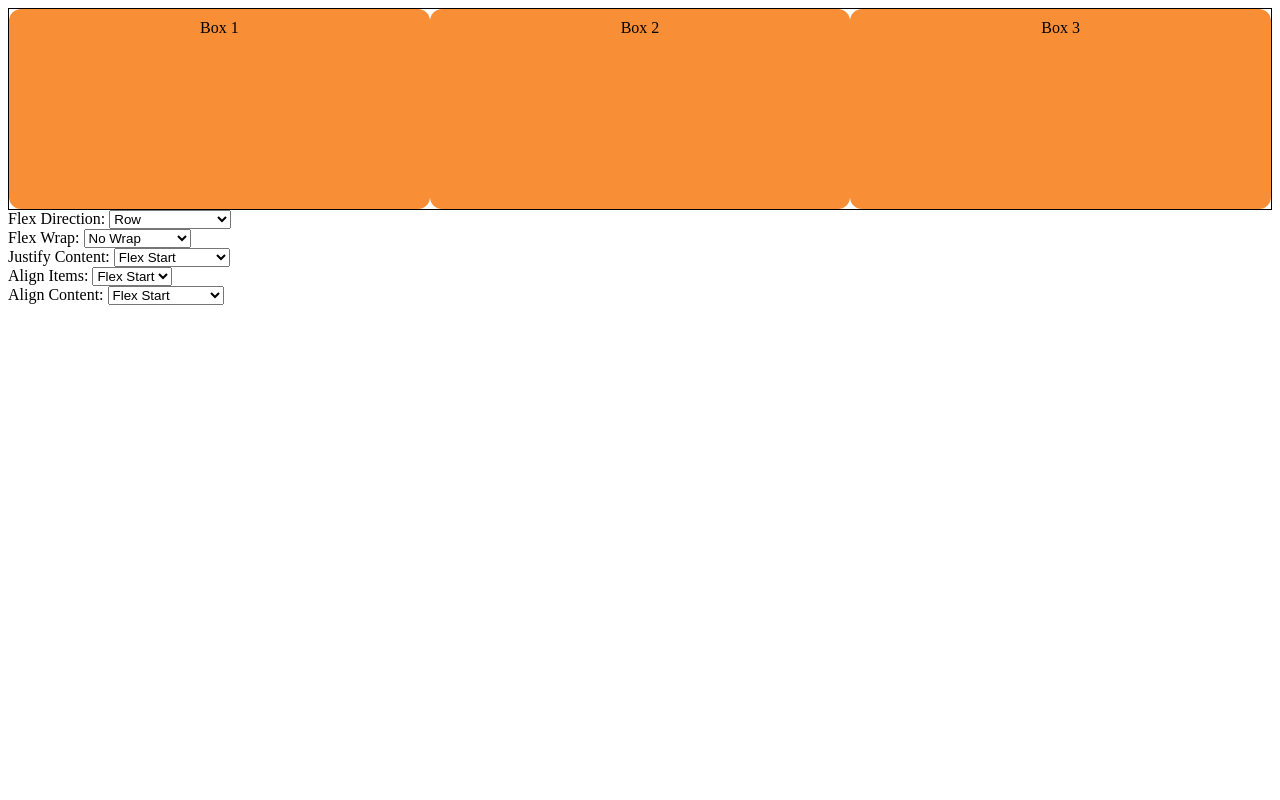
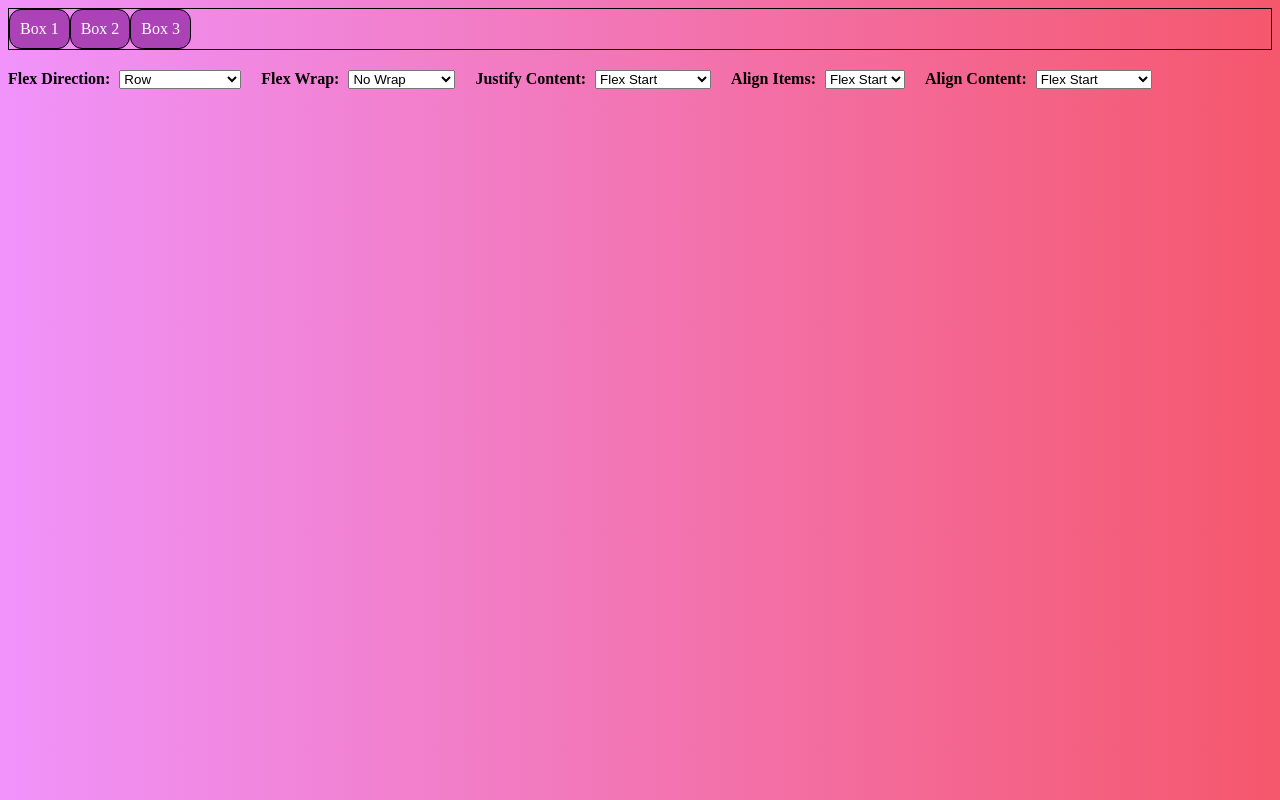
Before and after one commit to hernandoabella/FlexMaster, a plain HTML site: page index.html in a window 1280 px wide. Drawn offline with Linux system fonts and the light colour scheme.

Commit message:
Update styles.css

```diff
--- a/styles.css
+++ b/styles.css
@@ -1,14 +1,34 @@
+body {
+  background-image: linear-gradient(90deg, #f093fb 0%, #f5576c 100%);
+}
+
 .container {
   display: flex;
-  height: 200px;
+  flex-direction: row;
   border: 1px solid black;
+  margin-bottom: 20px;
 }
 
 .box {
-  background-color: #f88e36;
+  background-color: #ab43b7;
+  color: #fff;
+  border: 1px solid black;
   text-align: center;
+  border-radius: 12px;
   padding: 10px;
-  border: #ccc;
-  border-radius: 12px;
-  flex: 1;
 }
+
+.controls {
+  display: flex;
+  flex-wrap: wrap;
+}
+
+.control-group {
+  margin-right: 20px;
+  margin-bottom: 10px;
+}
+
+label {
+  margin-right: 5px;
+  font-weight: bold;
+}
```
